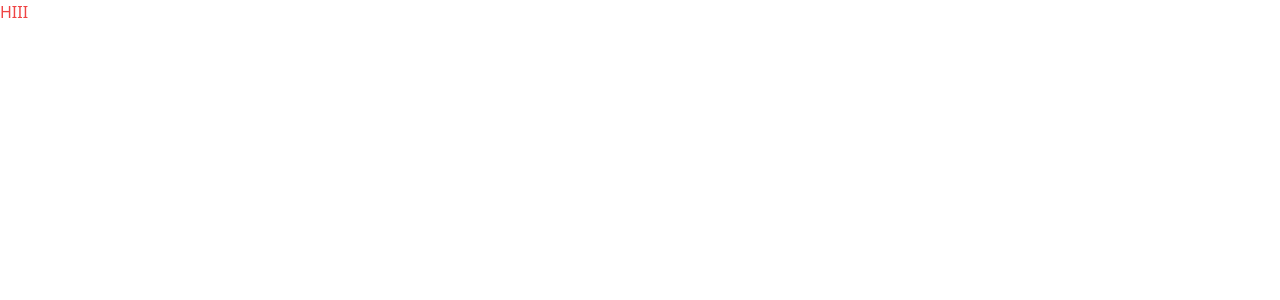
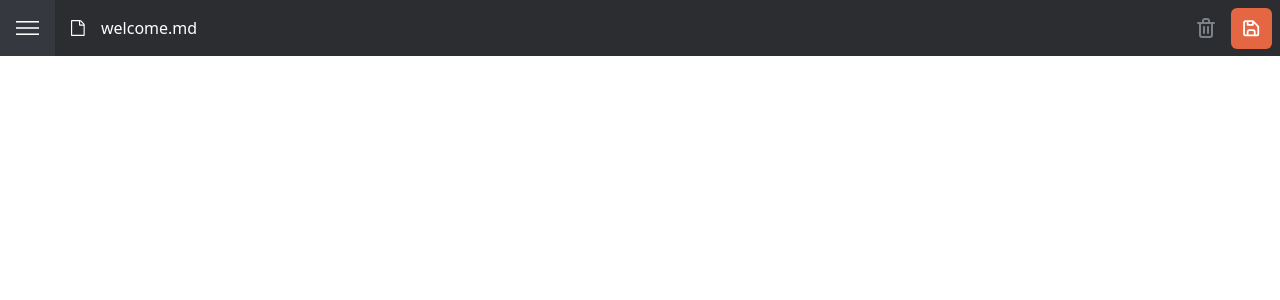
Before and after one commit to Braden0006/markdown-editor, a React (Vite) app: page / in a window 1280 px wide. Shown: the top 300 px of the page. Built offline with nearby package versions, Linux system fonts and the light colour scheme.

Commit message:
Made and styled the navbar

```diff
--- a/src/App.tsx
+++ b/src/App.tsx
@@ -1,13 +1,14 @@
 import { useState } from 'react'
-import reactLogo from './assets/react.svg'
+
+import Navbar from './components/Navbar'
 
 function App() {
   const [count, setCount] = useState(0)
 
   return (
-    <div className="App">
-      <h2 className='text-red-500'>HIII</h2>
-    </div>
+    <nav>
+      <Navbar />
+    </nav>
   )
 }
 
--- /dev/null
+++ b/src/components/Navbar.tsx
@@ -0,0 +1,56 @@
+import React from "react";
+
+export default function Navbar() {
+  return (
+    <div className="bg-navbarbg h-14 flex align-center items-center justify-between">
+      <div className="flex items-center h-full">
+        <div className="flex items-center bg-navbarmenu mr-4 h-full px-4 ">
+          <svg
+            width="23"
+            height="14"
+            viewBox="0 0 23 14"
+            fill="none"
+            xmlns="http://www.w3.org/2000/svg"
+          >
+            <rect width="23" height="1.55556" fill="white" />
+            <rect y="6.22223" width="23" height="1.55556" fill="white" />
+            <rect y="12.4445" width="23" height="1.55556" fill="white" />
+          </svg>
+        </div>
+
+        <div className="flex items-center">
+          <svg
+            className="mr-4"
+            width="14"
+            height="16"
+            xmlns="http://www.w3.org/2000/svg"
+          >
+            <path
+              d="M13.107 3.393c.167.167.31.393.429.678.119.286.178.548.178.786v10.286c0 .238-.083.44-.25.607a.827.827 0 0 1-.607.25h-12a.827.827 0 0 1-.607-.25.827.827 0 0 1-.25-.607V.857C0 .62.083.417.25.25A.827.827 0 0 1 .857 0h8c.238 0 .5.06.786.179.286.119.512.261.678.428l2.786 2.786ZM9.143 1.214v3.357H12.5c-.06-.172-.125-.294-.196-.366L9.509 1.411c-.072-.072-.194-.137-.366-.197Zm3.428 13.643V5.714H8.857a.827.827 0 0 1-.607-.25.827.827 0 0 1-.25-.607V1.143H1.143v13.714H12.57Z"
+              fill="#FFF"
+            />
+          </svg>
+          <span className="text-white">welcome.md</span>
+        </div>
+      </div>
+
+      <div className="flex items-center">
+        <svg width="18" height="20" xmlns="http://www.w3.org/2000/svg">
+          <path
+            d="M7 16a1 1 0 0 0 1-1V9a1 1 0 1 0-2 0v6a1 1 0 0 0 1 1ZM17 4h-4V3a3 3 0 0 0-3-3H8a3 3 0 0 0-3 3v1H1a1 1 0 1 0 0 2h1v11a3 3 0 0 0 3 3h8a3 3 0 0 0 3-3V6h1a1 1 0 0 0 0-2ZM7 3a1 1 0 0 1 1-1h2a1 1 0 0 1 1 1v1H7V3Zm7 14a1 1 0 0 1-1 1H5a1 1 0 0 1-1-1V6h10v11Zm-3-1a1 1 0 0 0 1-1V9a1 1 0 0 0-2 0v6a1 1 0 0 0 1 1Z"
+            fill="#7C8187"
+          />
+        </svg>
+
+        <div className="border-orange p-3 rounded-md bg-orange mr-2 ml-4">
+          <svg width="17" height="17" xmlns="http://www.w3.org/2000/svg">
+            <path
+              d="M15.91 5.931 10.575.598A.889.889 0 0 0 10.29.41.969.969 0 0 0 9.945.34H2.834A2.667 2.667 0 0 0 .167 3.007v10.666a2.667 2.667 0 0 0 2.667 2.667H13.5a2.667 2.667 0 0 0 2.667-2.667v-7.11a.889.889 0 0 0-.258-.632ZM5.5 2.118h3.556v1.778H5.5V2.118Zm5.334 12.444H5.5v-2.666c0-.491.398-.89.89-.89h3.555c.49 0 .889.399.889.89v2.666Zm3.555-.889c0 .491-.398.89-.889.89h-.889v-2.667a2.667 2.667 0 0 0-2.666-2.667H6.389a2.667 2.667 0 0 0-2.666 2.667v2.666h-.89a.889.889 0 0 1-.888-.889V3.007c0-.491.398-.89.889-.89h.889v2.667c0 .491.398.89.888.89h5.334c.49 0 .889-.399.889-.89V3.371l3.555 3.556v6.746Z"
+              fill="#FFF"
+            />
+          </svg>
+        </div>
+      </div>
+    </div>
+  );
+}
--- a/tailwind.config.cjs
+++ b/tailwind.config.cjs
@@ -4,7 +4,14 @@ module.exports = {
     "./src/**/*.{js,jsx,ts,tsx}",
   ],
   theme: {
-    extend: {},
+    extend: {
+      colors: {
+        navbarbg: '#2B2D31',
+        navbarmenu: '#35393F',
+        orange: '#E46643',
+        lightorange: '#F39765',
+      }
+    },
   },
   plugins: [],
 }
```
